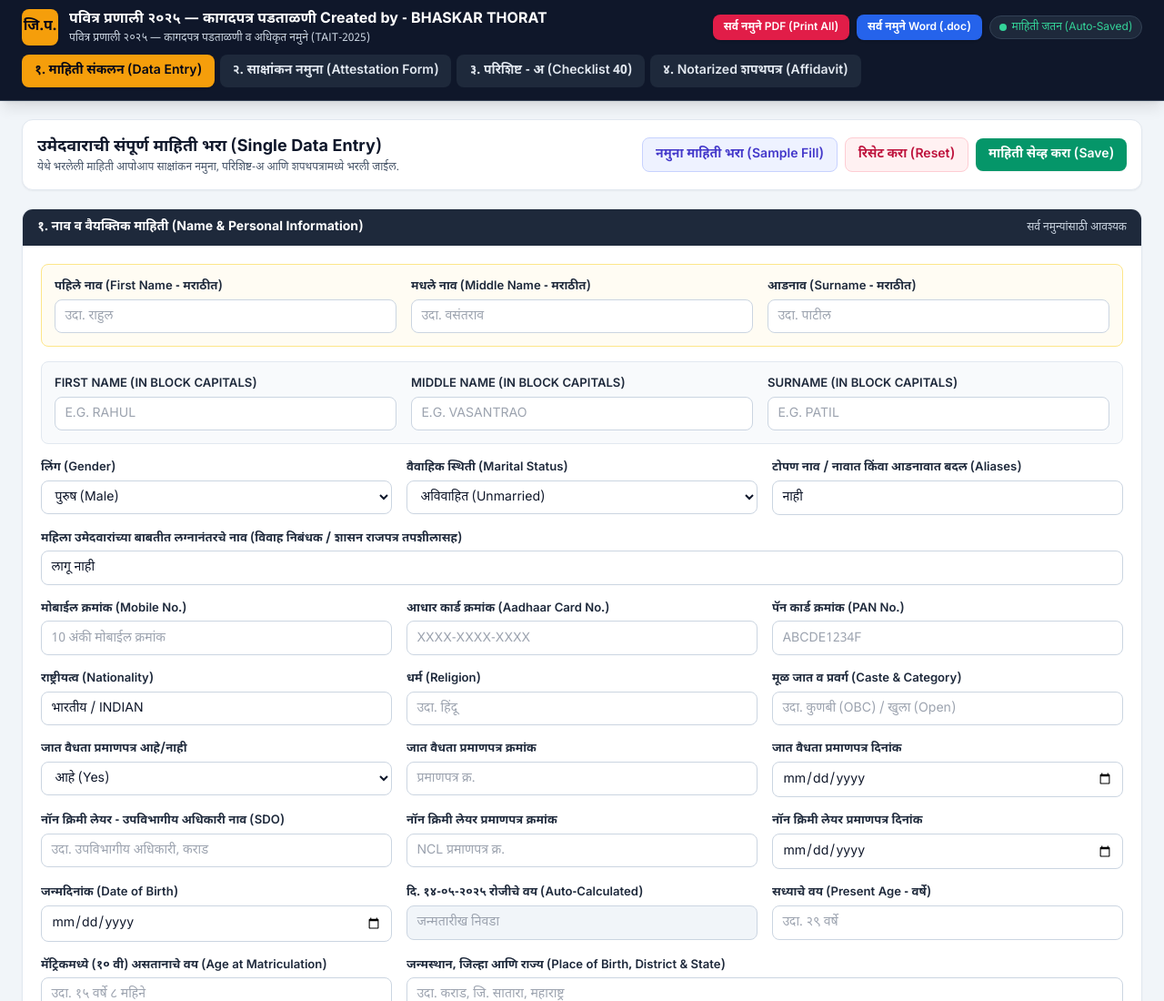
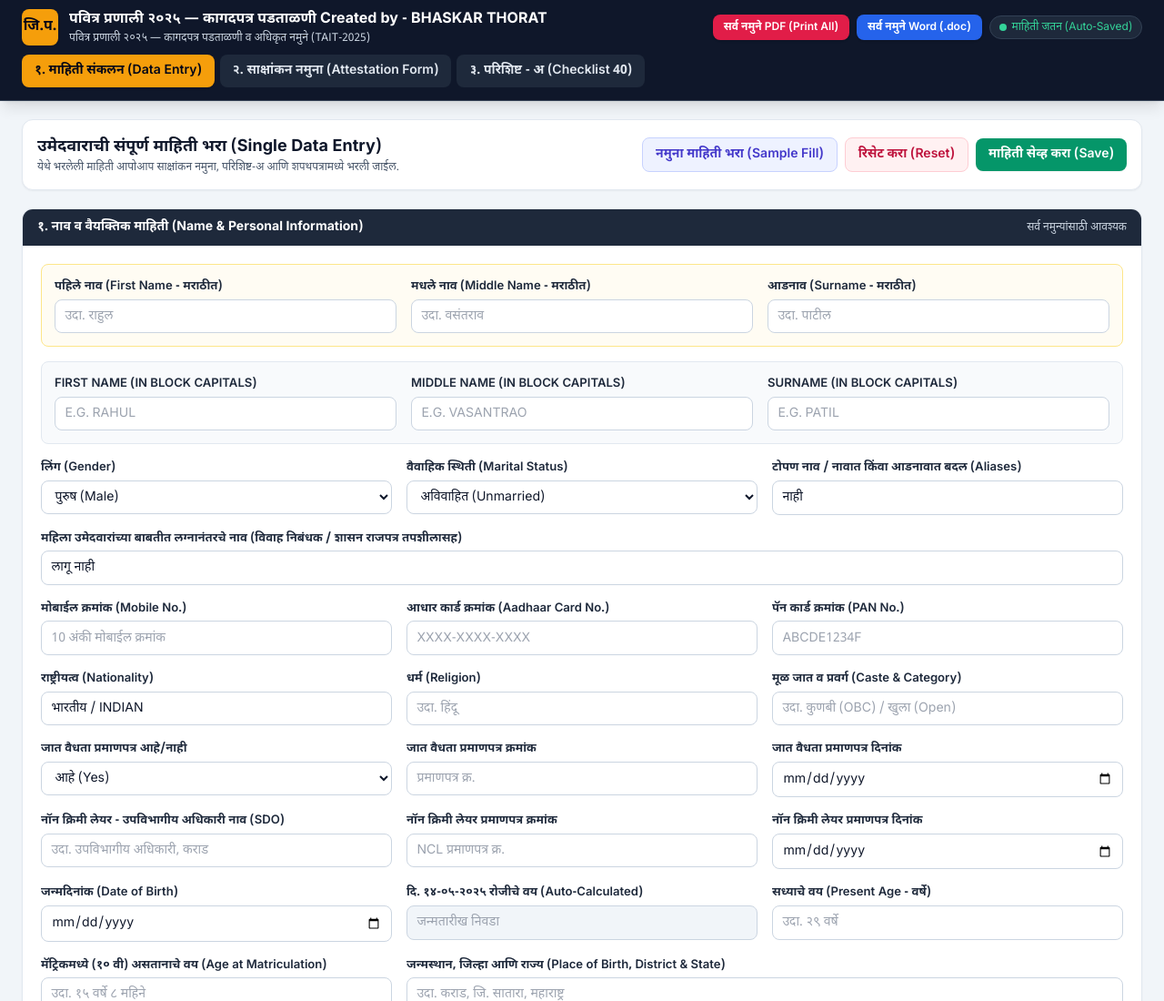
Before and after one commit to pragatikarad-bit/PAVITRA2026, a plain HTML site: page verify.html in a window 1280 px wide. Shown: the top 1100 px of the page at 91% size. Drawn offline with nearby package versions, Linux system fonts and the light colour scheme.

Commit message:
Update verify.html

```diff
--- a/verify.html
+++ b/verify.html
@@ -210,10 +210,6 @@
         <button type="button" onclick="switchTab('tab-checklist')" id="btn-tab-checklist"
           class="tab-btn px-3.5 py-2 rounded-lg text-xs sm:text-sm font-semibold whitespace-nowrap transition-all bg-slate-800 text-slate-200 hover:bg-slate-700">
           ३. परिशिष्ट - अ (Checklist 40)
-        </button>
-        <button type="button" onclick="switchTab('tab-affidavit')" id="btn-tab-affidavit"
-          class="tab-btn px-3.5 py-2 rounded-lg text-xs sm:text-sm font-semibold whitespace-nowrap transition-all bg-slate-800 text-slate-200 hover:bg-slate-700">
-          ४. Notarized शपथपत्र (Affidavit)
         </button>
       </nav>
     </div>
```
